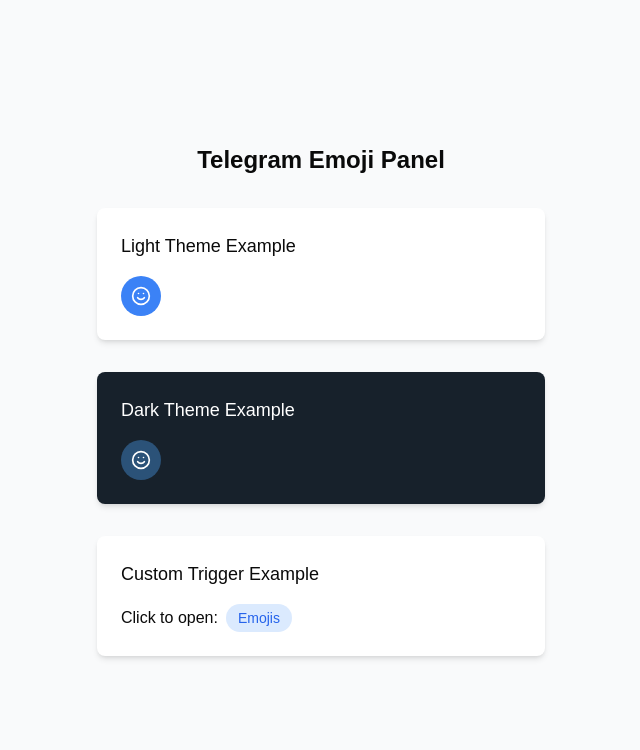
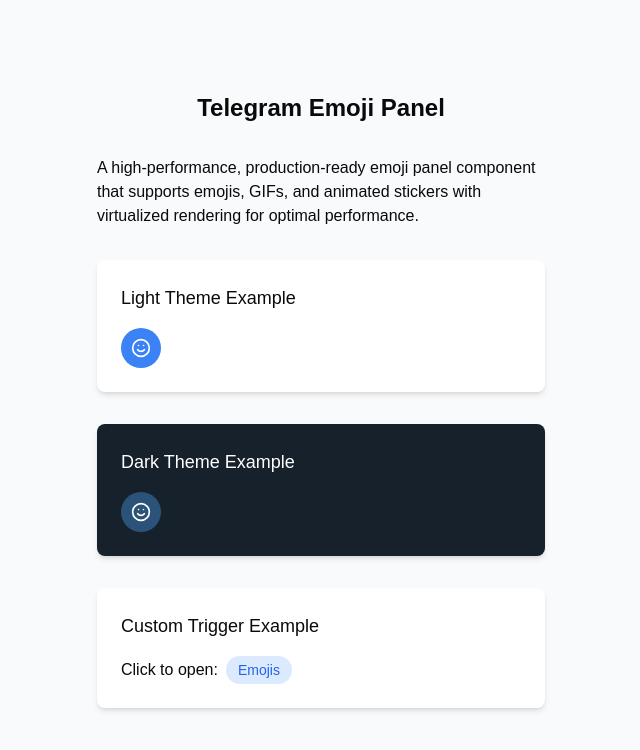
Before and after one commit to Mahdi-Hazrati/Emoji-Select-Panel, a Next.js app: page / in a window 1280 px wide. Shown: the top 750 px of the page, without its empty margins (319-959 px from the left). Built offline with nearby package versions, Linux system fonts and the light colour scheme.

Commit message:
add website title

```diff
--- a/app/layout.tsx
+++ b/app/layout.tsx
@@ -2,9 +2,8 @@
 import './globals.css'
 
 export const metadata: Metadata = {
-  title: 'v0 App',
-  description: 'Created with v0',
-  generator: 'v0.dev',
+  title: 'emoji Select Panel',
+  description: 'A high-performance, production-ready emoji panel component that supports emojis, GIFs, and animated stickers with virtualized rendering for optimal performance.',
 }
 
 export default function RootLayout({
--- a/app/page.tsx
+++ b/app/page.tsx
@@ -1,12 +1,11 @@
 "use client"
-
 import EmojiPanel from "@/components/emoji-panel"
-
 export default function Home() {
   return (
     <main className="flex min-h-screen flex-col items-center justify-center p-4 bg-gray-50">
       <div className="w-full max-w-md space-y-8">
         <h1 className="text-2xl font-bold text-center">Telegram Emoji Panel</h1>
+        <p>A high-performance, production-ready emoji panel component that supports emojis, GIFs, and animated stickers with virtualized rendering for optimal performance.</p>
 
         <div className="bg-white p-6 rounded-lg shadow-md">
           <h2 className="text-lg font-medium mb-4">Light Theme Example</h2>
```
